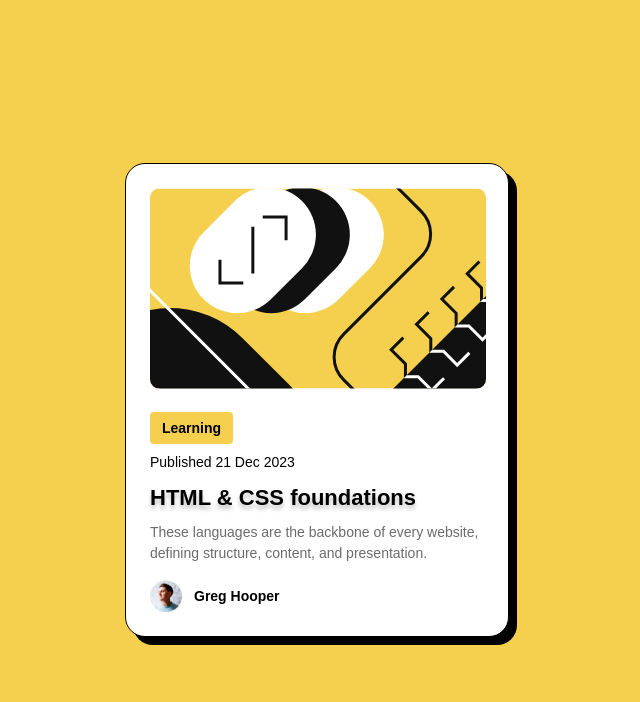
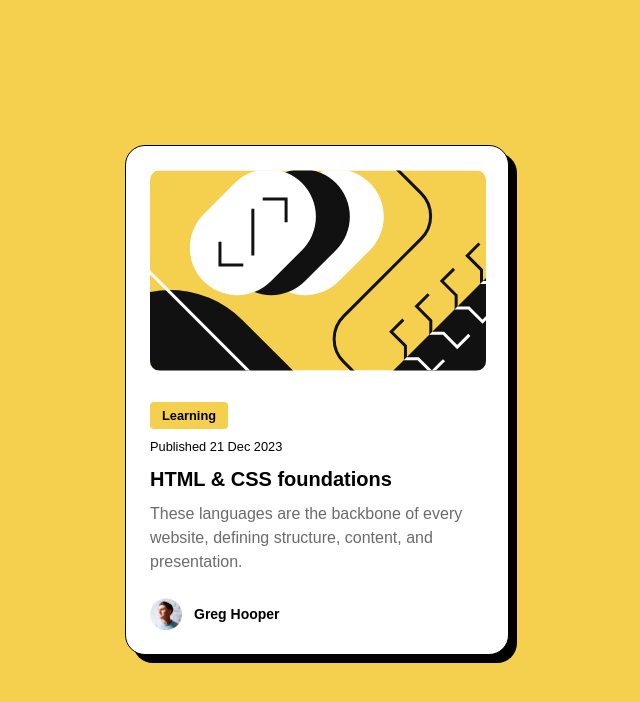
Before and after one commit to tanestila/blog-preview-card, a plain HTML site: page index.html in a window 1280 px wide. Shown: the whole page, without its empty margins (323-963 px from the left). Drawn offline with Linux system fonts and the light colour scheme.

Commit message:
fix style

```diff
--- a/index.html
+++ b/index.html
@@ -16,8 +16,26 @@
 
     <!-- Feel free to remove these styles or customise in your own stylesheet 👍 -->
     <style>
+      :root {
+        --color-yellow: #f4d04e;
+        --color-white: #ffffff;
+        --color-gray-500: #6b6b6b;
+        --color-gray-950: #111111;
+
+        --fs-l: clamp(1.25rem, 1.5vw, 1.5rem);
+        --fs-m: clamp(0.8rem, 1.5vw, 1rem);
+        --fs-s: clamp(0.8rem, 1.5vw, 0.8rem);
+
+        --fw-bold: 700;
+        --fw-medium: 500;
+
+        --ff-figtree: "Figtree", sans-serif;
+      }
+
       * {
         box-sizing: border-box;
+        margin: 0;
+        padding: 0;
       }
 
       .attribution {
@@ -31,39 +49,68 @@
       }
 
       body {
-        padding: 0;
-        margin: 0;
+        background-color: var(--color-yellow);
+        font-family: var(--ff-figtree);
+        line-height: 1.5;
+        letter-spacing: 0px;
 
-        background-color: hsl(47, 88%, 63%);
-        font-family: "Figtree", sans-serif;
-        font-size: 1rem;
         display: flex;
         height: 100vh;
         flex-direction: column;
         align-items: center;
         justify-content: center;
-        font-size: 16px;
-        line-height: 150%;
-        letter-spacing: 0px;
       }
 
       .card {
-        background-color: white;
+        background-color: var(--color-white);
+        width: 384px;
+        padding: 24px;
         display: flex;
         flex-direction: column;
-        gap: 1rem;
-        padding: 1rem;
+        gap: 24px;
         border-radius: 20px;
-        width: 384px;
-        padding: 24px;
         border: 1px solid black;
         box-shadow: 8px 8px 0px 0px black;
+      }
+
+      .image img {
+        border-radius: 10px;
+      }
+
+      .tags {
+        font-size: var(--fs-s);
+        font-weight: var(--fw-bold);
+        padding: 4px 12px;
+        background-color: var(--color-yellow);
+        width: fit-content;
+        border-radius: 4px;
+      }
+
+      .date {
+        font-size: var(--fs-s);
+        line-height: 150%;
+      }
+
+      .title {
+        font-size: var(--fs-l);
+        font-weight: var(--fw-bold);
+        /* text-shadow: 0px 4px 4px rgba(0, 0, 0, 0.25); */
+        cursor: pointer;
+      }
+
+      .title:hover {
+        color: var(--color-yellow);
       }
 
       .content {
         display: flex;
         flex-direction: column;
         gap: 0.5rem;
+      }
+
+      .description {
+        font-size: var(--fs-m);
+        color: var(--color-gray-500);
       }
 
       .author {
@@ -82,39 +129,6 @@
         width: 32px;
         height: 32px;
       }
-
-      .image img {
-        border-radius: 10px;
-      }
-
-      .title {
-        font-size: 22px;
-        font-weight: 900;
-        text-shadow: 0px 4px 4px rgba(0, 0, 0, 0.25);
-        line-height: 150%;
-        letter-spacing: 0px;
-      }
-
-      .description {
-        font-size: 14px;
-        color: #6b6b6b;
-        line-height: 150%;
-        letter-spacing: 0px;
-      }
-
-      .date {
-        font-size: 14px;
-        line-height: 150%;
-      }
-
-      .tags {
-        font-size: 14px;
-        font-weight: 700;
-        padding: 4px 12px;
-        background-color: #f4d04e;
-        width: fit-content;
-        border-radius: 4px;
-      }
     </style>
   </head>
   <body>
@@ -123,14 +137,14 @@
         <img alt="image" src="./assets/images/illustration-article.svg" />
       </div>
       <div class="content">
-        <div class="tags">Learning</div>
-        <div class="date">Published 21 Dec 2023</div>
+        <p class="tags">Learning</p>
+        <p class="date">Published 21 Dec 2023</p>
 
-        <div class="title">HTML & CSS foundations</div>
-        <div class="description">
+        <h1 class="title">HTML & CSS foundations</h1>
+        <p class="description">
           These languages are the backbone of every website, defining structure,
           content, and presentation.
-        </div>
+        </p>
       </div>
 
       <div class="author">
@@ -140,7 +154,7 @@
           src="./assets/images/image-avatar.webp"
         />
 
-        <div class="name">Greg Hooper</div>
+        <p class="name">Greg Hooper</p>
       </div>
     </div>
 
```
